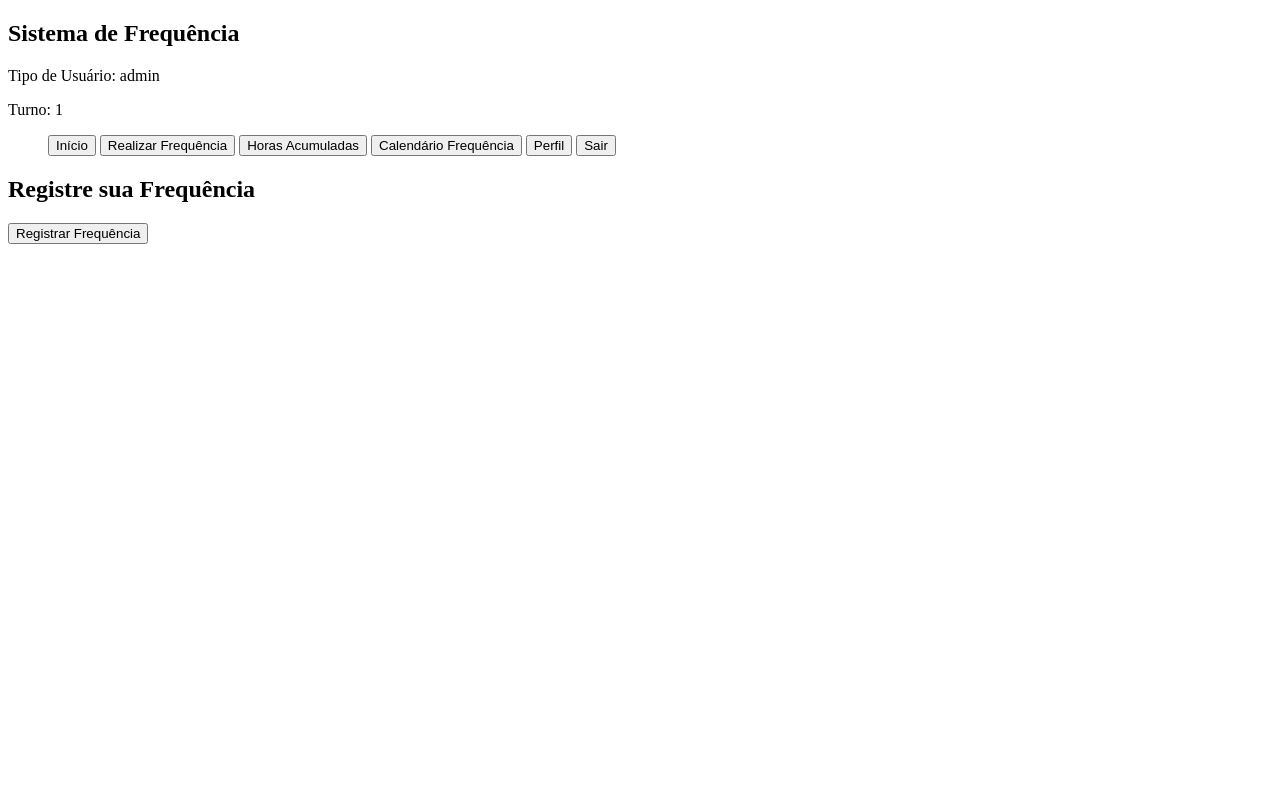
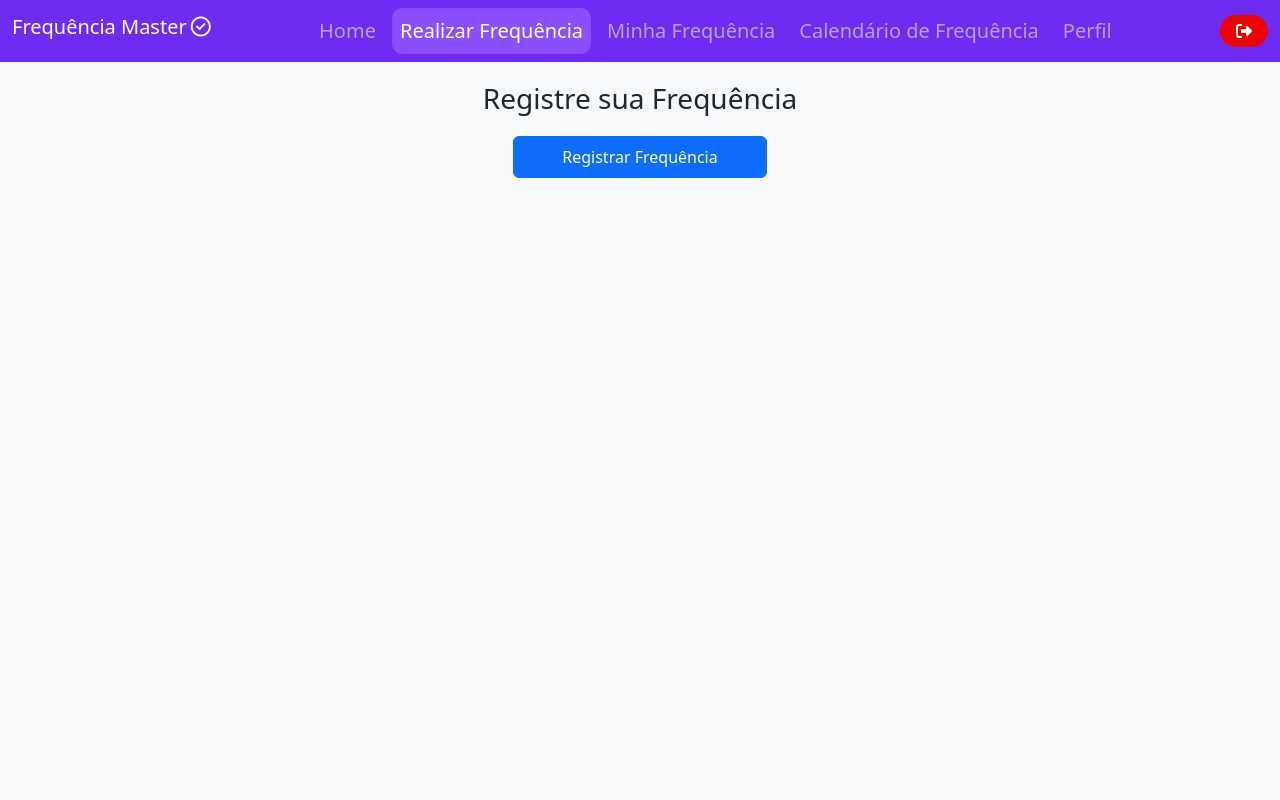
Before and after one commit to vittorioaugusto/controle_frequencia, a PHP site: page /frequencia.php in a window 1280 px wide. Run offline with PHP 8.4, Linux system fonts and the light colour scheme; the visitor is signed in with stand-in values (Sample User, id 1); data that the repository does not hold is empty; some libraries are stand-ins or nearby versions.

Commit message:
update 52

```diff
--- a/frequencia.php
+++ b/frequencia.php
@@ -40,43 +40,83 @@ if ($row = mysqli_fetch_assoc($result)) {
 
 
 <!DOCTYPE html>
-<html>
+<html lang="pt-br">
 
 <head>
-    <title>Registro de Frequência</title>
+    <meta charset="UTF-8">
+    <meta http-equiv="X-UA-Compatible" content="IE=edge" />
+    <meta name="viewport" content="width=device-width, initial-scale=1.0">
+
+    <!-- Bootstrap CSS link -->
+    <link href="https://cdn.jsdelivr.net/npm/bootstrap@5.3.3/dist/css/bootstrap.min.css" rel="stylesheet" integrity="sha384-QWTKZyjpPEjISv5WaRU9OFeRpok6YctnYmDr5pNlyT2bRjXh0JMhjY6hW+ALEwIH" crossorigin="anonymous">
+
+    <!-- Biblioteca icones -->
+    <script src="https://kit.fontawesome.com/f2c34800e3.js" crossorigin="anonymous"></script>
+
+    <link rel="stylesheet" href="style.css">
+    <title>Realizar Frequência</title>
 </head>
 
-<body>
-    <header>
-        <nav>
-            <div class="logo">
-                <div class="coin"></div>
-                <h1 id="titulo">Sistema de Frequência</h1>
+<body class="vh-100">
+    <nav class="navbar navbar-expand-lg navbar-dark">
+        <div class="container-fluid">
+
+            <h1 class="navbar-brand no-hover-color">Frequência Master<i class="fa fa-check-circle-o ms-1" aria-hidden="true"></i></h1>
+
+            <button class="navbar-toggler shadow-none border-0" type="button" data-bs-toggle="offcanvas" data-bs-target="#offcanvasNavbar" aria-controls="offcanvasNavbar" aria-label="Toggle navigation">
+                <span class="navbar-toggler-icon"></span>
+            </button>
+
+            <div class="sidebar offcanvas offcanvas-end" tabindex="-1" id="offcanvasNavbar" aria-labelledby="offcanvasNavbarLabel">
+                <div class="offcanvas-header text-white border-bottom">
+                    <h3 class="offcanvas-title" id="offcanvasNavbarLabel">Frequência Master<i class="fa fa-check-circle-o ms-1" aria-hidden="true"></i></h3>
+                    <button type="button" class="btn-close btn-close-white shadow-none" data-bs-dismiss="offcanvas" aria-label="Close"></button>
                 </div>
-            <div class="bem_vindo_nome">
-                <p>Tipo de Usuário: <?php echo $_SESSION['tipo_usuario']; ?></p>
-                <p>Turno: <?php echo $_SESSION['turno']; ?></p>
+
+                <div class="offcanvas-body d-flex flex-column flex-lg-row p-3 p-lg-0">
+                    <ul class="navbar-nav justify-content-center align-items-center fs-5 flex-grow-1 pe-3">
+                        <li class="nav-item mx-1">
+                            <a class="nav-link" href="principal.php">Home</a>
+                        </li>
+                        <?php
+                        if ($_SESSION['tipo_usuario'] !== 'Administrador') {
+                            echo ' <li class="nav-item mx-1">
+                            <a class="nav-link active" style="background-color: #8a50ff" aria-current="page" href="frequencia.php">Realizar Frequência</a>
+                        </li>';
+                            echo '<li class="nav-item mx-1">
+                            <a class="nav-link" href="minha_frequencia.php">Minha Frequência</a>
+                        </li>';
+                        } else {
+                            echo '<li class="nav-item mx-1">
+                            <a class="nav-link" href="cadastro.php">Cadastrar Funcionário</a>
+                        </li>';
+                            echo ' <li class="nav-item mx-1">
+                            <a class="nav-link" href="funcionarios.php">Funcionários</a>
+                        </li>';
+                            echo '<li class="nav-item mx-1">
+                            <a class="nav-link" href="frequencia_funcionarios.php">Frequência dos Funcionários</a>
+                        </li>';
+                        }
+                        ?>
+                        <li class="nav-item mx-1">
+                            <a class="nav-link" href="calendario_frequencia.php">Calendário de Frequência</a>
+                        </li>
+                        <li class="nav-item mx-1">
+                            <a class="nav-link" href="perfil.php">Perfil</a>
+                        </li>
+                    </ul>
+                    <div class="d-flex flex-column flex-lg-row justify-content-center align-items-center gap-3">
+                        <a href="javascript:void(0);" onclick="confirmarSaida();" class="text-white text-decoration-none px-3 py-1 rounded-4 sair-btn" title="Sair"> <i class="fa fa-sign-out" aria-hidden="true"></i> </a>
                     </div>
-            <div class="botao_nav">
-                <ul>
-                    <a href="principal.php"> <button id="butao_selecionado">Início</button></a>
-                    <a href="frequencia.php"><button>Realizar Frequência</button></a>
-                    <a href="horas_acumuladas.php"><button>Horas Acumuladas</button></a>
-                    <a href="calendario_frequencia.php"><button>Calendário Frequência</button></a>
-                    <a href="perfil.php"><button>Perfil</button></a>
-                    <a href="javascript:void(0);" onclick="confirmarSaida();"> <button class="butao">Sair</button></a>
-                </ul>
+                </div>
+            </div>
         </div>
     </nav>
-    </header>
+
 
     <?php
-
     // Verifique se o usuário já realizou uma frequência de entrada e uma de saída no mesmo dia
-    $queryContagem = "SELECT COUNT(*) AS numFrequencias
-                  FROM frequencia
-                  WHERE nome = '$nome' AND dia = CURDATE()";
-
+    $queryContagem = "SELECT COUNT(*) AS numFrequencias FROM frequencia WHERE nome = '$nome' AND dia = CURDATE()";
     $resultContagem = mysqli_query($conexao, $queryContagem);
 
     if ($rowContagem = mysqli_fetch_assoc($resultContagem)) {
@@ -86,25 +126,40 @@ if ($row = mysqli_fetch_assoc($result)) {
         $limiteFrequencia = 2;
 
         if ($numFrequencias >= $limiteFrequencia) {
-            echo "<p style='color: red;'>Você atingiu o limite de frequências para hoje.</p>";
+            echo " <div class='container mt-3'>";
+            echo "<p class='alert alert-danger'>Você atingiu o limite de frequências para hoje.</p>";
+            echo "</div>";
         } else {
-            // Permitir que o usuário registre uma nova frequência
-            echo "<h2>Registre sua Frequência</h2>";
-            echo "<form action='processar_frequencia.php' method='POST'>";
-            echo "<button type='submit' value='Registrar Frequência' id='registrarFrequenciaBtn'>Registrar Frequência</button>";
-            echo "</form>";
+    ?>
+            <div class="container mt-3">
+                <div class="p-1">
+                    <div class="card-body text-center">
+                        <form action="processar_frequencia.php" method="POST">
+                            <h3 class="card-title mb-1 text-center">Registre sua Frequência</h3>
+                            <button type="submit" value="Registrar Frequência" id="registrarFrequenciaBtn" class="btn btn-primary px-5 py-2 mt-3">Registrar Frequência</button>
+                        </form>
+                    </div>
+                </div>
+            </div>
+    <?php
         }
     }
-
     ?>
 
+    <div class="container">
+        <div class="card-body text-center">
         <?php if (isset($ultimaFrequenciaData) && isset($ultimaFrequenciaHora)) : ?>
             <h4>Última Frequência Realizada</h4>
             <p>Data: <?php echo $ultimaFrequenciaData; ?></p>
             <p>Hora: <?php echo $ultimaFrequenciaHora; ?></p>
         <?php endif; ?>
+        </div>
+    </div>
 
 
+    <script src="https://cdn.jsdelivr.net/npm/bootstrap@5.3.3/dist/js/bootstrap.bundle.min.js" integrity="sha384-YvpcrYf0tY3lHB60NNkmXc5s9fDVZLESaAA55NDzOxhy9GkcIdslK1eN7N6jIeHz" crossorigin="anonymous"></script>
+    <script src="https://cdn.jsdelivr.net/npm/sweetalert2@10"></script>
+    <script src="https://code.jquery.com/jquery-3.6.0.min.js"></script>
     <script type="text/javascript" src="js/funcoes.js"></script>
 </body>
 
--- a/frequencia_funcionarios.php
+++ b/frequencia_funcionarios.php
@@ -65,7 +65,7 @@ $resultUsuarios = mysqli_query($conexao, $queryUsuarios);
                             <a class="nav-link" href="frequencia.php">Realizar Frequência</a>
                         </li>';
                             echo '<li class="nav-item mx-1">
-                            <a class="nav-link" href="horas_acumuladas.php">Horas Acumuladas</a>
+                            <a class="nav-link" href="minha_frequencia.php">Minha Frequência</a>
                         </li>';
                         } else {
                             echo '<li class="nav-item mx-1">
--- a/funcionarios.php
+++ b/funcionarios.php
@@ -74,7 +74,7 @@ $resultUsuarios = mysqli_query($conexao, $queryUsuarios);
                             <a class="nav-link" href="frequencia.php">Realizar Frequência</a>
                         </li>';
                             echo '<li class="nav-item mx-1">
-                            <a class="nav-link" href="horas_acumuladas.php">Horas Acumuladas</a>
+                            <a class="nav-link" href="minha_frequencia.php">Minha Frequência</a>
                         </li>';
                         } else {
                             echo '<li class="nav-item mx-1">
--- a/principal.php
+++ b/principal.php
@@ -63,7 +63,7 @@ if ($_SESSION['tipo_usuario'] === 'Administrador') {
                             <a class="nav-link" href="frequencia.php">Realizar Frequência</a>
                         </li>';
                             echo '<li class="nav-item mx-1">
-                            <a class="nav-link" href="horas_acumuladas.php">Horas Acumuladas</a>
+                            <a class="nav-link" href="minha_frequencia.php">Minha Frequência</a>
                         </li>';
                         } else {
                             echo '<li class="nav-item mx-1">
```
Also changed, not shown: horas_acumuladas.php (deleted, +0 -71 lines), minha_frequencia.php (added, +113 -0 lines). Lines whose indentation alone changed are shown as unchanged.
